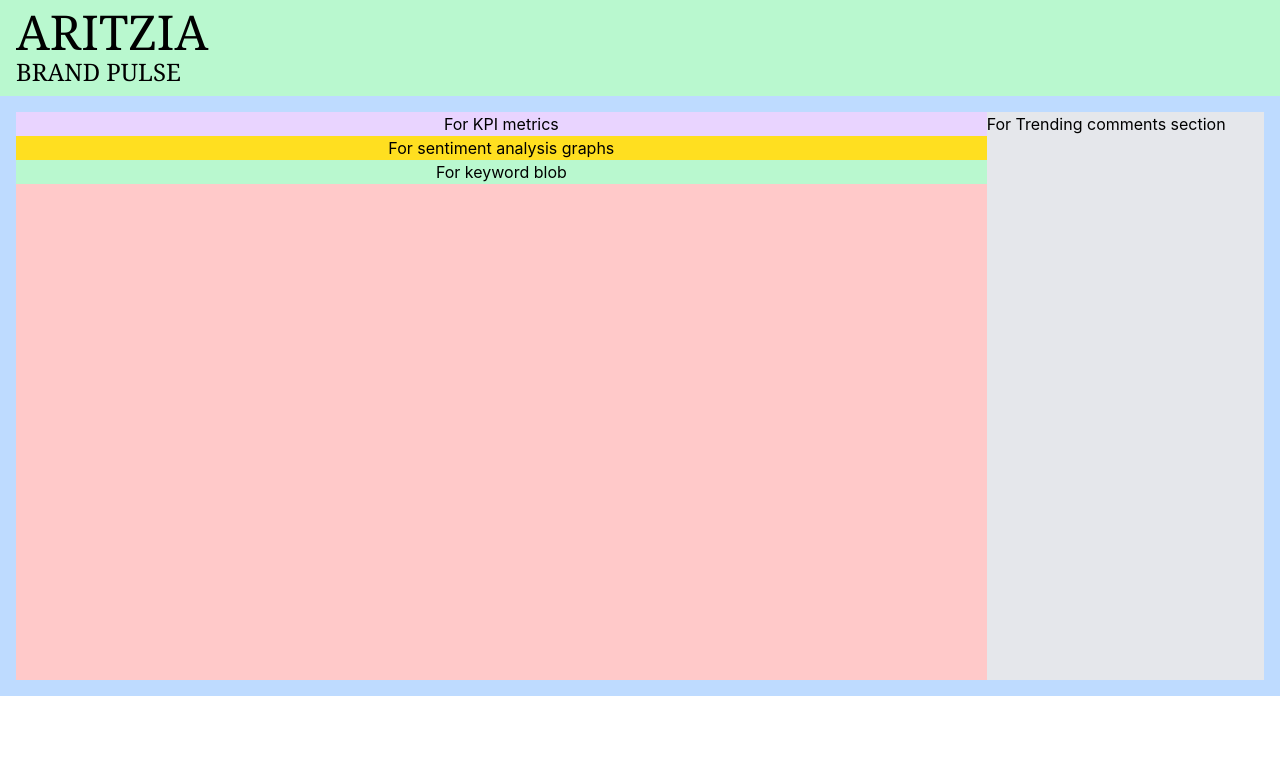
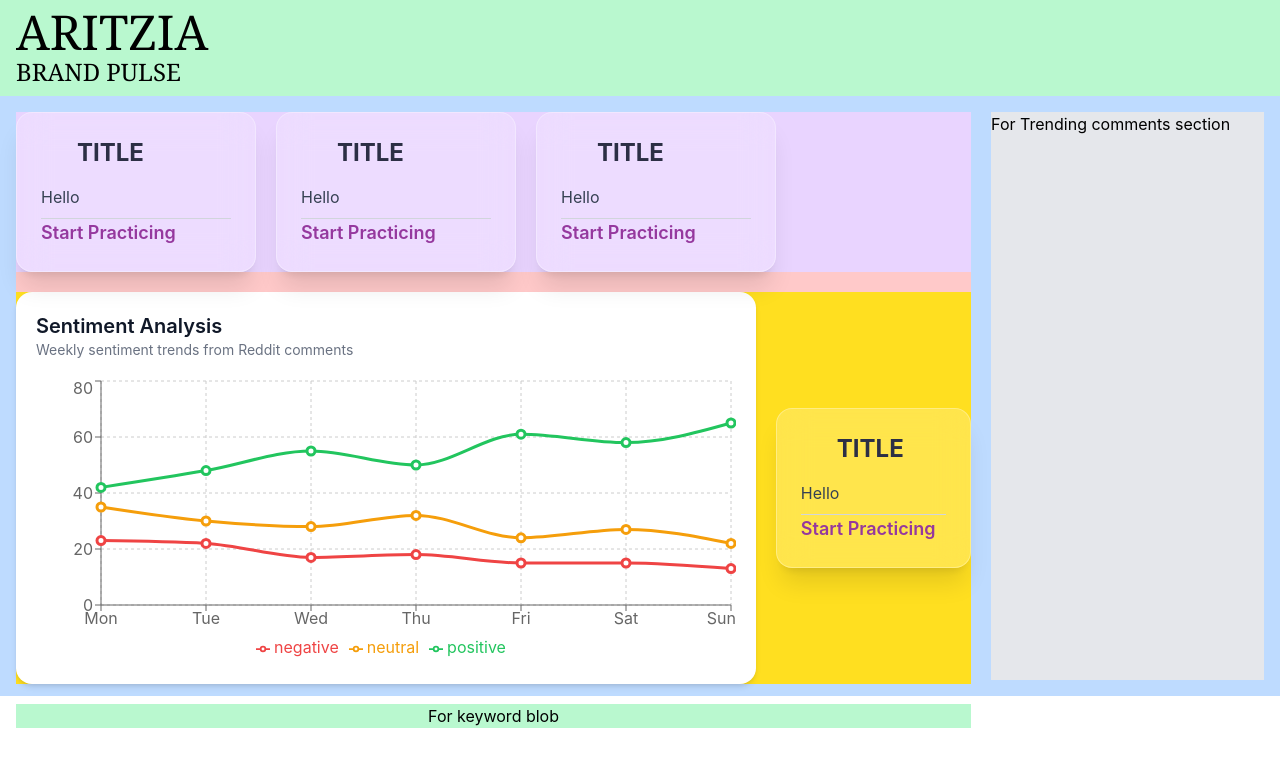
Before and after one commit to dvirdi01/Brand-Pulse-Dashboard, a React (Vite) app: page / in a window 1280 px wide. Shown: the top 766 px of the page. Built offline with nearby package versions, Linux system fonts and the light colour scheme.

Commit message:
made mock spaces for KPI cards and sentiment graph

```diff
--- a/package.json
+++ b/package.json
@@ -16,6 +16,7 @@
     "react": "^19.2.5",
     "react-awesome-reveal": "^4.3.1",
     "react-dom": "^19.2.5",
+    "recharts": "^3.8.1",
     "tailwindcss": "^4.2.4"
   },
   "devDependencies": {
--- /dev/null
+++ b/src/components/KPICard.jsx
@@ -0,0 +1,30 @@
+import React from 'react';
+
+export default function KPICard() {
+  return (
+    <>
+    <div className="group relative text-start bg-white/20  backdrop-blur-lg border border-white/30 shadow-xl h-40 w-60 max-w-lg flex flex-col justify-between hover:scale-105 rounded-2xl p-6 transition-transform duration-300 overflow-hidden">
+  <div className="flex items-center gap-3 mb-4">
+    <div
+      className="p-3 rounded-full"
+    >
+    </div>
+    <h3 className="text-2xl font-bold text-[#2c2f45] dark:text-white">
+     TITLE
+    </h3>
+  </div>
+
+  <p className="text-md text-gray-700 dark:text-gray-300 mb-2 break-words">
+    Hello
+  </p>
+
+  {/* Divider */}
+  <div className="border-t border-gray-300 " />
+
+  <div className="flex flex-row items-center gap-3 text-lg font-semibold text-[#95389E] dark:text-[#e5e1f0]">
+  Start Practicing
+</div>
+</div>
+    </>
+  );
+}
--- /dev/null
+++ b/src/components/SentimentAnalysisGraph.jsx
@@ -0,0 +1,72 @@
+import React from "react";
+import {
+  LineChart,
+  Line,
+  XAxis,
+  YAxis,
+  CartesianGrid,
+  Tooltip,
+  ResponsiveContainer,
+  Legend,
+} from "recharts";
+
+const mockSentimentData = [
+  { day: "Mon", positive: 42, neutral: 35, negative: 23 },
+  { day: "Tue", positive: 48, neutral: 30, negative: 22 },
+  { day: "Wed", positive: 55, neutral: 28, negative: 17 },
+  { day: "Thu", positive: 50, neutral: 32, negative: 18 },
+  { day: "Fri", positive: 61, neutral: 24, negative: 15 },
+  { day: "Sat", positive: 58, neutral: 27, negative: 15 },
+  { day: "Sun", positive: 65, neutral: 22, negative: 13 },
+];
+
+function SentimentAnalysisGraph() {
+  return (
+    <div className="w-full bg-white rounded-2xl shadow-md p-5">
+      <div className="mb-4">
+        <h2 className="text-xl font-semibold text-gray-900">
+          Sentiment Analysis
+        </h2>
+        <p className="text-sm text-gray-500">
+          Weekly sentiment trends from Reddit comments
+        </p>
+      </div>
+
+      <div className="w-full h-72">
+        <ResponsiveContainer width="100%" height="100%">
+          <LineChart data={mockSentimentData}>
+            <CartesianGrid strokeDasharray="3 3" />
+            <XAxis dataKey="day" />
+            <YAxis />
+            <Tooltip />
+            <Legend />
+
+            <Line
+              type="monotone"
+              dataKey="positive"
+              stroke="#22c55e"
+              strokeWidth={3}
+              dot={{ r: 4 }}
+            />
+            <Line
+              type="monotone"
+              dataKey="neutral"
+              stroke="#f59e0b"
+              strokeWidth={3}
+              dot={{ r: 4 }}
+            />
+            <Line
+              type="monotone"
+              dataKey="negative"
+              stroke="#ef4444"
+              strokeWidth={3}
+              dot={{ r: 4 }}
+            />
+          </LineChart>
+        </ResponsiveContainer>
+      </div>
+    </div>
+  );
+}
+
+export default SentimentAnalysisGraph;
--- a/src/pages/dashBoardPage.jsx
+++ b/src/pages/dashBoardPage.jsx
@@ -1,3 +1,6 @@
+import KPICard from "../components/KPICard"
+import SentimentAnalysisGraph from "../components/SentimentAnalysisGraph"
+
 export default function dashBoardPage() {
   return (
     <>
@@ -15,13 +18,16 @@
         </div>
       </div>
 
-      <div className="bg-blue-200 flex w-full h-[600px] p-4">
-        <div className="bg-red-200 w-350">
-          <div className="w-full bg-purple-200 flex items-center justify-center">
-            For KPI metrics
+      <div className="bg-blue-200 flex w-full h-[600px] gap-5 p-4">
+        <div className="bg-red-200 flex flex-col gap-5 w-350">
+          <div className="w-full bg-purple-200 gap-5 flex ">
+            <KPICard/>
+             <KPICard/>
+              <KPICard/>
           </div>
-          <div className="w-full bg-yellow-300 flex items-center justify-center">
-            For sentiment analysis graphs
+          <div className="w-full bg-yellow-300 gap-5 flex items-center justify-center">
+            <SentimentAnalysisGraph/>
+            <KPICard/>
           </div>
           <div className="w-full bg-green-200 flex items-center justify-center">
             For keyword blob
```
Also changed, not shown: 1 other file (tests, documents, lock files or other folders).
